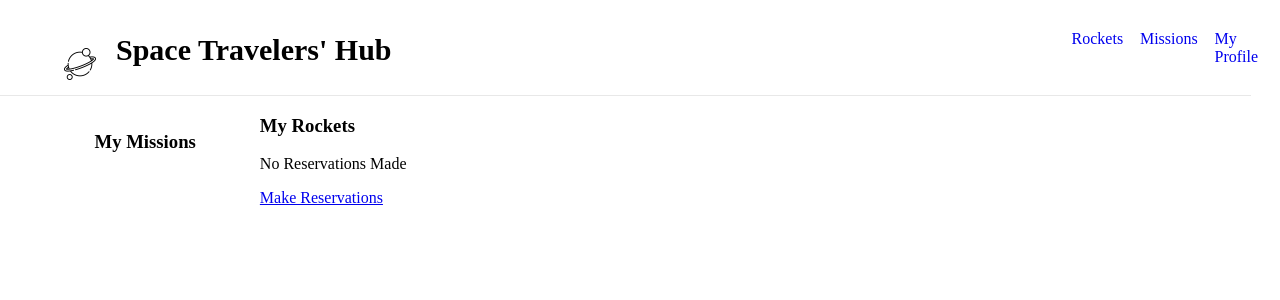
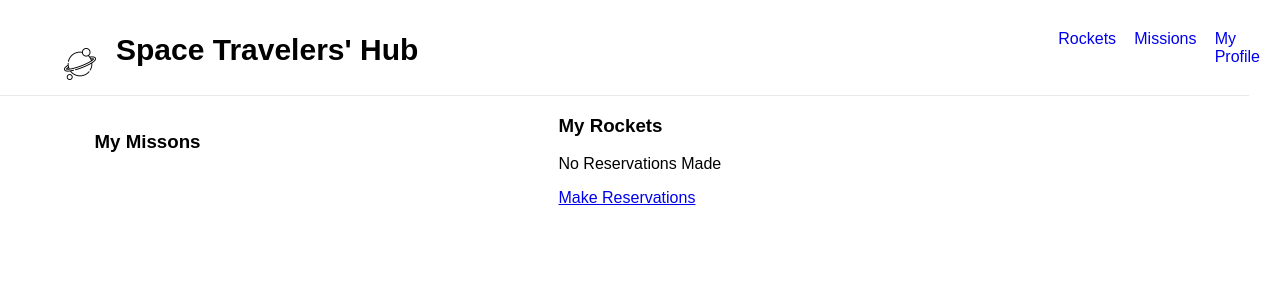
Before and after one commit to nunegabriel/React-Group-Project, a React (Create React App) app: page /my-profile in a window 1280 px wide. Shown: the top 300 px of the page. Built offline with nearby package versions, Linux system fonts and the light colour scheme.

Commit message:
ADD MISSIONS TO PROFILE

```diff
--- a/src/App.css
+++ b/src/App.css
@@ -1,3 +1,10 @@
+@import url('https://fonts.googleapis.com/css2?family=Montserrat:ital,wght@0,200;0,300;0,400;0,500;0,600;0,700;0,800;0,900;1,100;1,200;1,300;1,400;1,500;1,600;1,700;1,800;1,900&family=Roboto+Slab:wght@200;300;400;500;600;700;800;900&display=swap');
+
+* {
+  padding: 0;
+  font-family: Andalé Mono, sans-serif;
+}
+
 .navbar {
   display: flex;
   height: 5.938rem;
@@ -111,3 +118,8 @@ tr:nth-child(even) {
 .activeRockets > ul > li:last-child {
   border-bottom: none;
 }
+
+.missions-table {
+  border-collapse: collapse;
+  width: 400px;
+}
--- a/src/components/Profile.js
+++ b/src/components/Profile.js
@@ -1,6 +1,7 @@
 import React from 'react';
 import { useSelector } from 'react-redux';
 import { Link } from 'react-router-dom';
+import ProfileMission from './ProfileMission';
 
 const Profile = () => {
   const { rockets } = useSelector((state) => state.rockets);
@@ -9,7 +10,7 @@ const Profile = () => {
   return (
     <div className="profile">
       <div className="missions">
-        <h3>My Missions</h3>
+        <ProfileMission />
       </div>
       <div className="rockets">
         <h3>My Rockets</h3>
--- /dev/null
+++ b/src/components/ProfileMission.js
@@ -0,0 +1,25 @@
+import React from 'react';
+import { useSelector } from 'react-redux';
+
+const ProfileMission = () => {
+  const missions = useSelector((state) => state.missions);
+  const reseverdMissions = missions.filter((mission) => mission.reserved);
+  return (
+    <>
+      <div>
+        <h3>My Missons</h3>
+        <table className="missions-table">
+          <tbody>
+            {reseverdMissions.map((mission) => (
+              <tr key={mission.id}>
+                <td>{mission.mission_name}</td>
+              </tr>
+            ))}
+          </tbody>
+        </table>
+      </div>
+    </>
+  );
+};
+
+export default ProfileMission;
```
